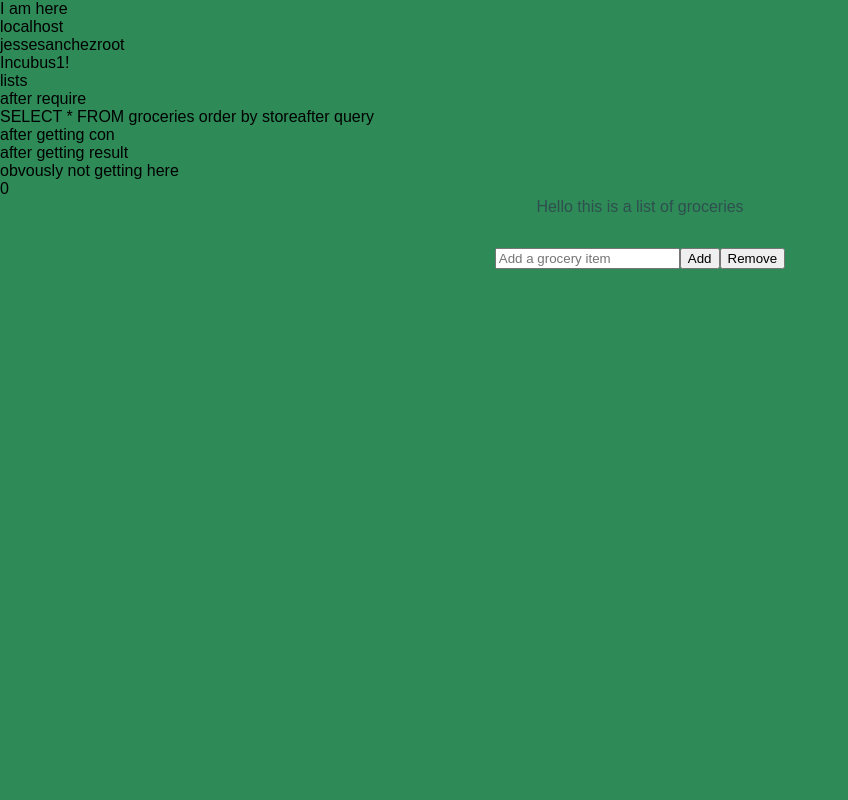
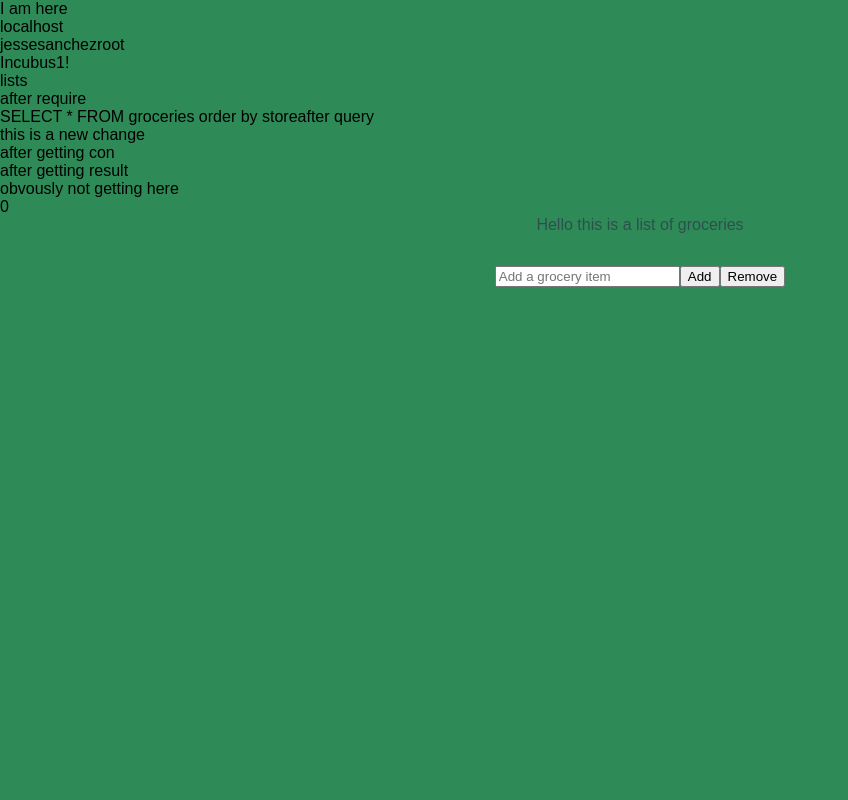
Before and after one commit to jsanchez07/bills, a PHP site: page /lists/groceries/groceries.php in a window 1280 px wide. Shown: the whole page, without its empty margins (0-848 px from the left). Run offline with PHP 8.4, Linux system fonts and the light colour scheme; data that the repository does not hold is empty.

Commit message:
the newest change

```diff
--- a/lists/groceries/groceries.php
+++ b/lists/groceries/groceries.php
@@ -15,6 +15,7 @@
     $query="SELECT * FROM groceries order by store";
     echo $query;
     echo "after query<br />";
+    echo "this is a new change<br />";
     $con = mysqli_connect($localhost, $DBusername, $DBpassword, $database) or die("Could not connect to database");
     echo "after getting con<br />";
     $result=mysqli_query($con, $query);
```
